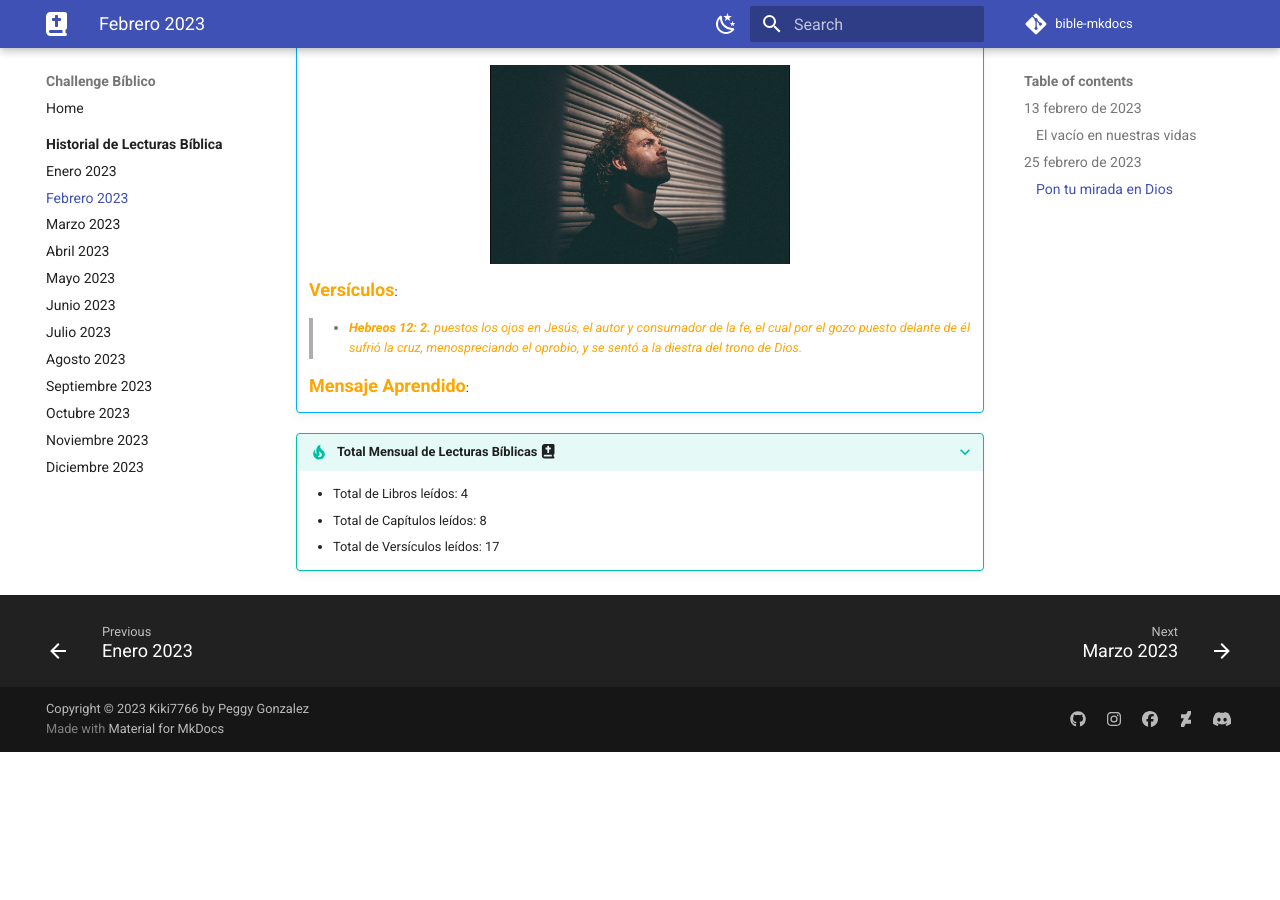
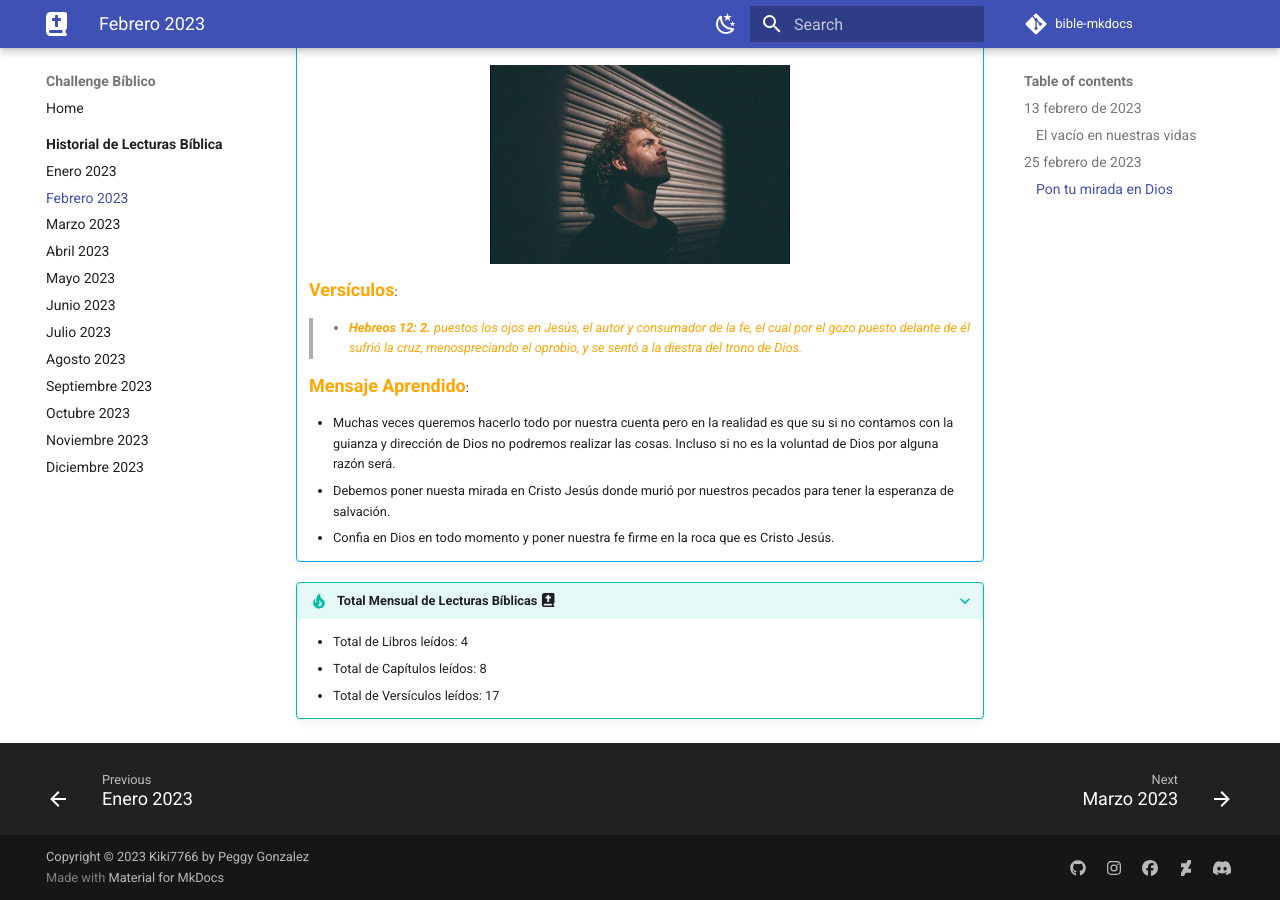
Before and after one commit to kiki7766/bible-mkdocs, an MkDocs documentation site: the page built from docs/m/feb.md, in a window 1280 px wide and 900 px high, scrolled down 2231 px. Built offline with MkDocs 1.6.1 and Material for MkDocs 9.7.7, drawn with Linux system fonts in a browser that asks for light colours; some web fonts are replaced; comment, search, counter and statistics services are not loaded; before the commit the page ends 2983 px from its top, so only the background shows below that.

Commit message:
Updating Feb fle

```diff
--- a/docs/m/feb.md
+++ b/docs/m/feb.md
@@ -46,6 +46,10 @@
 
     <font size=4, color=orange>**Mensaje Aprendido**</font>:
 
+    - Muchas veces queremos hacerlo todo por nuestra cuenta pero en la realidad es que su si no contamos con la guianza y dirección de Dios no podremos realizar las cosas. Incluso si no es la voluntad de Dios por alguna razón será.
+    - Debemos poner nuesta mirada en Cristo Jesús donde murió por nuestros pecados para tener la esperanza de salvación.
+    - Confia en Dios en todo momento y poner nuestra fe firme en la roca que es Cristo Jesús.
+
 
 ???+ tip "Total Mensual de Lecturas Bíblicas :fontawesome-solid-book-bible:"
     - Total de Libros leídos: 4
```
